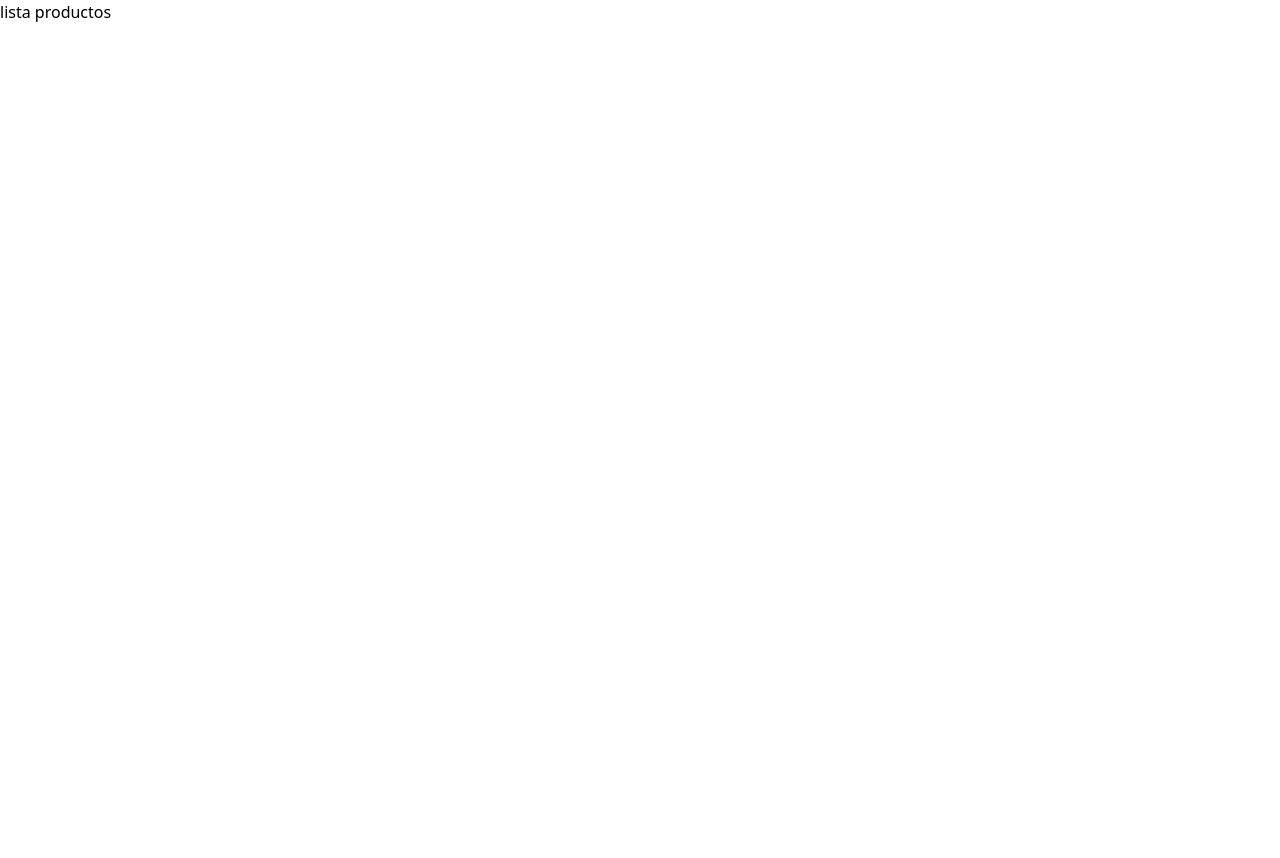
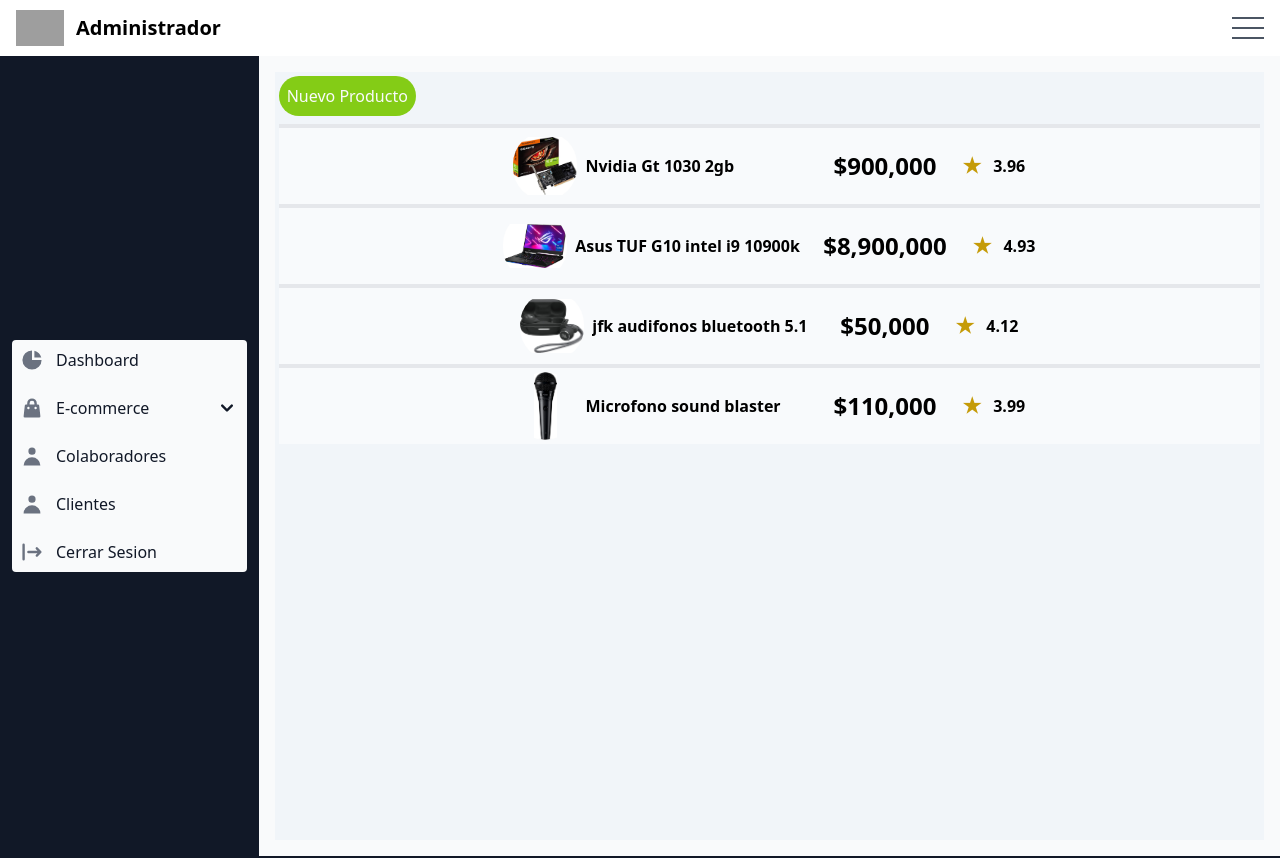
Before and after one commit to sedangroup/sedan-frontend-ciclo4, a React (Vite) app: page /administrador/productos in a window 1280 px wide. Shown: the top 858 px of the page. Before the commit the page ends 800 px from the top, so only its background shows below. Built offline with nearby package versions, Linux system fonts and the light colour scheme; grey boxes are pictures that could not be loaded.

Commit message:
lista productos hecha

```diff
--- a/src/components/administrador/home/data.js
+++ b/src/components/administrador/home/data.js
@@ -24,4 +24,5 @@
       price:110000,
     },
 
+
   ];
--- /dev/null
+++ b/src/components/administrador/productos/ProductCard.jsx
@@ -0,0 +1,20 @@
+import StarRating from "../home/StarRating";
+
+function ProductCard(props) {
+  return (
+    <li className="flex gap-2 items-center justify-center p-1 w-full h-20 bg-slate-50 hover:bg-slate-200">
+      <img
+        src={props.imagen}
+        className="w-16 h-full object-contain rounded-full hover:scale-105"
+      />
+      <p className="text-md font-semibold truncate w-60">{props.nombre}</p>
+      <p className="text-2xl font-bold">{`$${props.precio.toLocaleString()}`}</p>
+      <div className="font-bold text-md flex items-center justify-end float-right ml-2">
+        <StarRating />
+        {props.rating}
+      </div>
+    </li>
+  );
+}
+
+export default ProductCard;
--- a/src/components/administrador/productos/ProductosList.jsx
+++ b/src/components/administrador/productos/ProductosList.jsx
@@ -1,9 +1,26 @@
+import { PolarGrid } from "recharts";
+import { productos } from "../home/data";
+import ProductCard from "./ProductCard";
+
 function ProductosList() {
-    return (
-        <div>
-            lista productos
-        </div>
-    )
+  return (
+    <ul className="flex  flex-col h-screen w-full overflow-auto p-1 bg-slate-100 divide-y-4">
+      <div className=" flex w-full justify-start pb-2">
+        <button className=" bg-lime-500 p-2 rounded-full text-gray-50 hover:font-bold w-full md:w-auto">
+          Nuevo Producto
+        </button>
+      </div>
+      {productos.map((prod, key) => (
+        <ProductCard
+          key={key}
+          nombre={prod.name}
+          imagen={prod.img}
+          precio={prod.price}
+          rating={prod.rating}
+        />
+      ))}
+    </ul>
+  );
 }
 
 export default ProductosList;
--- a/src/pages/administrador/Productos.jsx
+++ b/src/pages/administrador/Productos.jsx
@@ -1,10 +1,11 @@
+import Layout from "../../components/administrador/Layout";
 import ProductosList from "../../components/administrador/productos/ProductosList";
 
 function Productos() {
     return (
-        <div>
+        <Layout>
             <ProductosList/>
-        </div>
+        </Layout>
     )
 }
 
```
